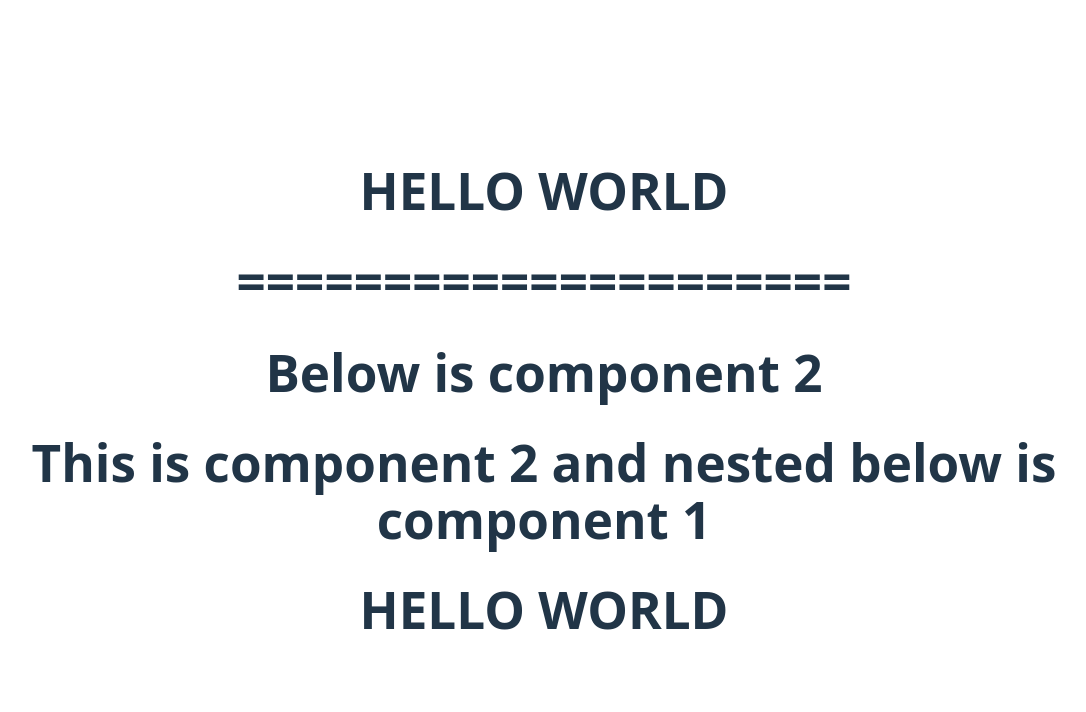
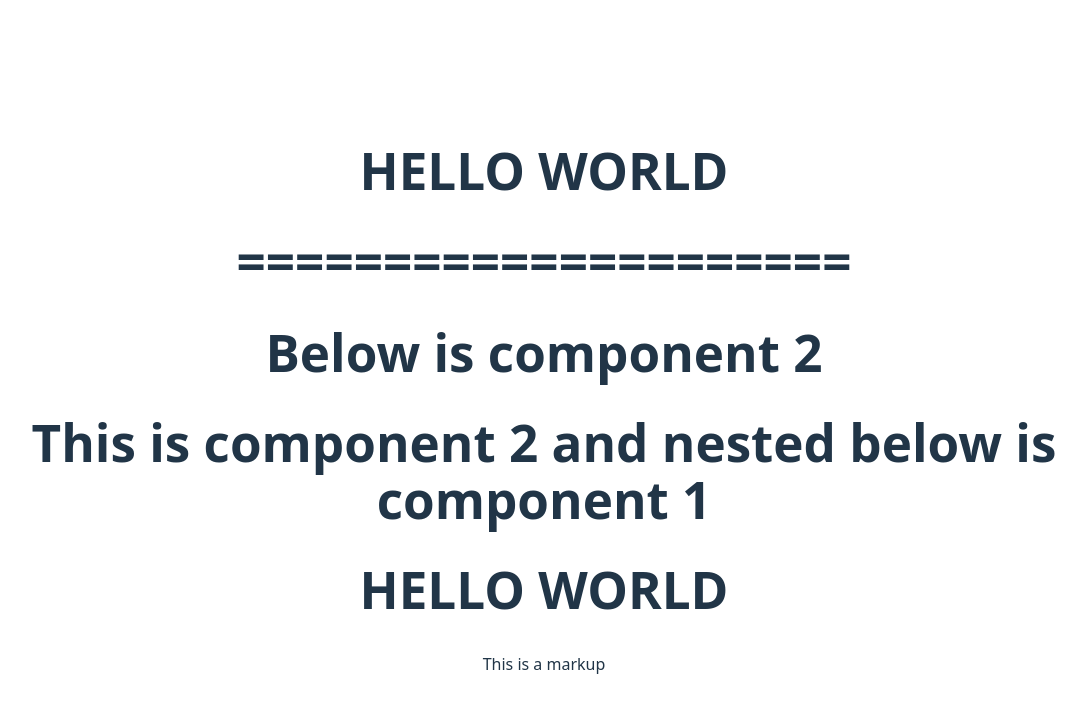
Before and after one commit to Jamesnl55555/appdev1, a React (Vite) app in the folder react-quickstart/: page / in a window 1280 px wide. Shown: the top 712 px of the page, without its empty margins (96-1182 px from the left). Built offline with nearby package versions, Linux system fonts and the light colour scheme.

Commit message:
Done writing markup with JSX

```diff
--- a/react-quickstart/src/App.jsx
+++ b/react-quickstart/src/App.jsx
@@ -28,6 +28,7 @@ function App() {
      <h1>=====================</h1>
      <h1>Below is component 2</h1>
      <Component2/>
+     <div><p> This is a markup</p></div>
      {/*<h1>This is a data of num1 variable: {num1}</h1>*/}
     </>
   )
```
